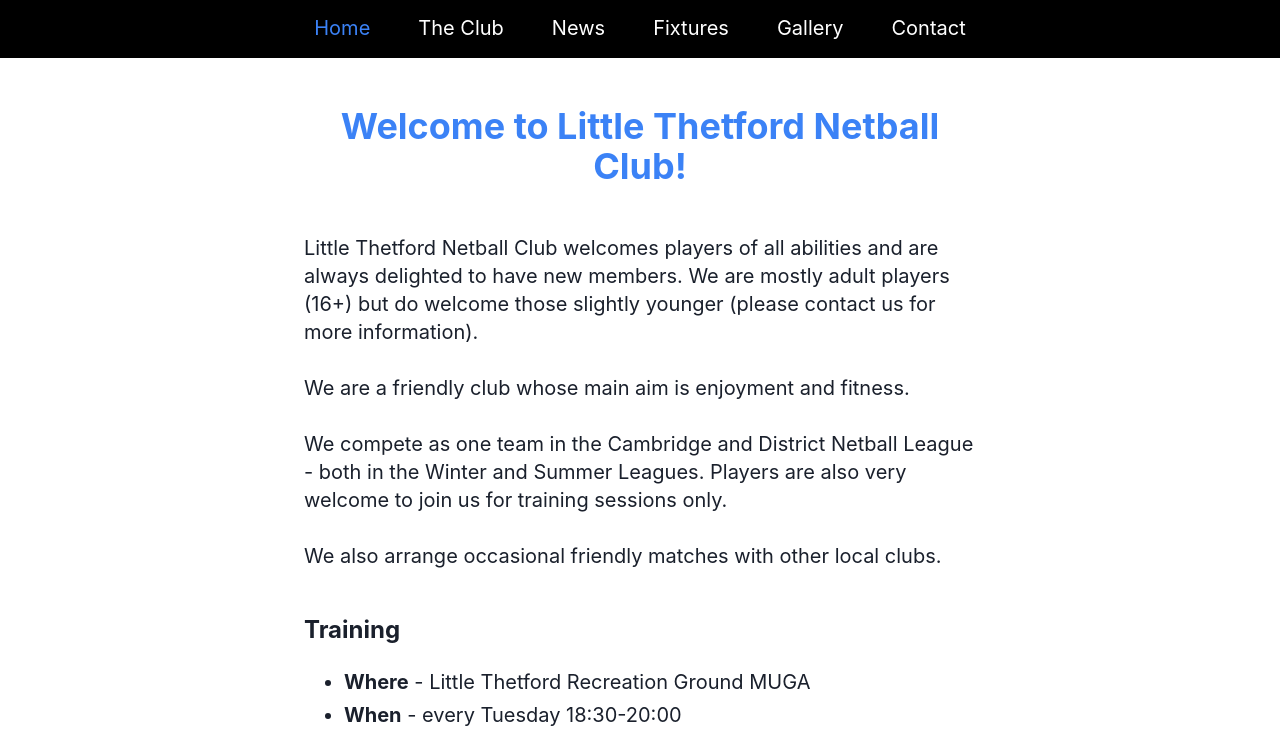
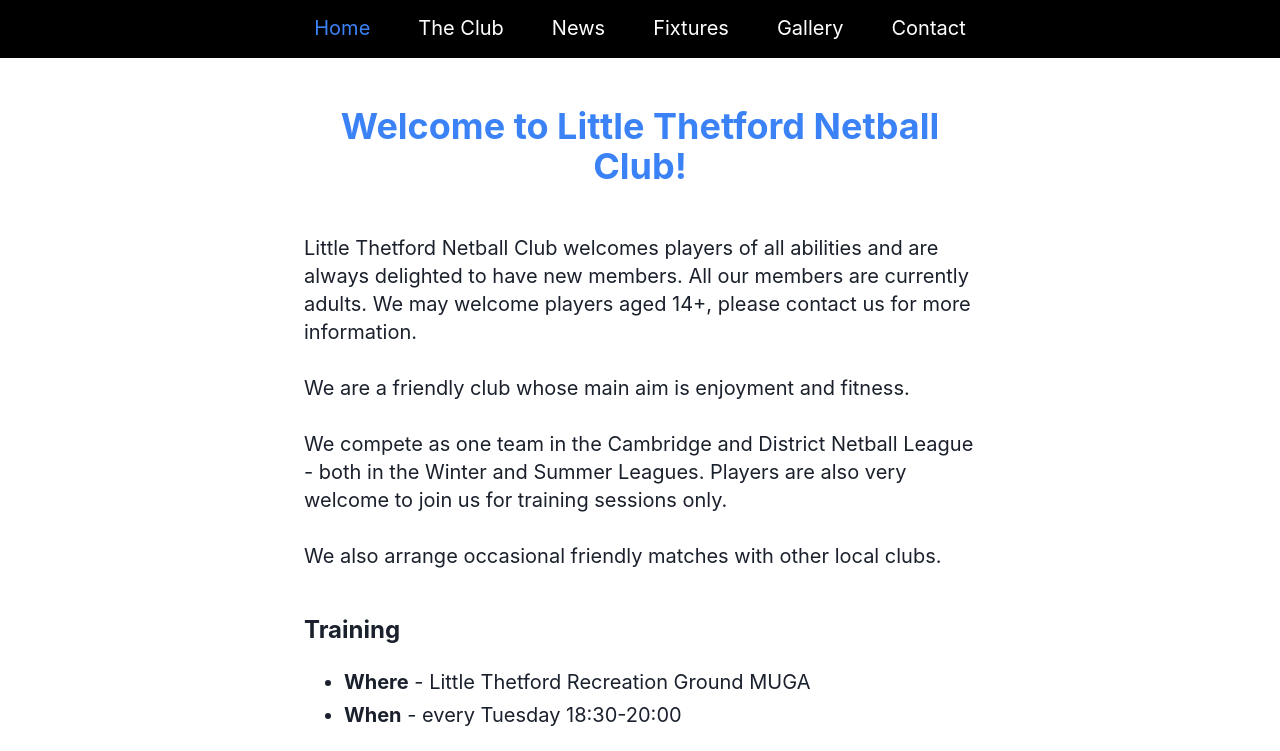
Before and after one commit to JamesArmer/little-thetford-netball-club, a Next.js app: page / in a window 1280 px wide. Shown: the part 508-1259 px from the top of the page. Built offline with nearby package versions, Linux system fonts and the light colour scheme.

Commit message:
feat: final photo and text changes

```diff
--- a/pages/index.tsx
+++ b/pages/index.tsx
@@ -16,9 +16,9 @@
         <div className="w-11/12 sm:w-3/5 py-4">
           <p className="text-xl">
             Little Thetford Netball Club welcomes players of all abilities and
-            are always delighted to have new members. We are mostly adult
-            players (16+) but do welcome those slightly younger (please contact
-            us for more information).
+            are always delighted to have new members. All our members are
+            currently adults. We may welcome players aged 14+, please contact us
+            for more information.
             <br />
             <br />
             We are a friendly club whose main aim is enjoyment and fitness.
--- a/pages/news.tsx
+++ b/pages/news.tsx
@@ -2,7 +2,8 @@
 import Image from "next/image";
 import Layout from "../components/Layout";
 import React from "react";
-import teamMiniProsecco2 from "../public/images/team_mini_prosecoo_2_cropped.jpeg";
+import teamJumpingPic from "../public/images//2025/team_jumping_2025.jpg";
+
 import teamSummerLeaguePic from "../public/images/2025/summer_league_2025.jpg";
 
 const News: NextPage = () => {
@@ -34,10 +35,8 @@
         <div className="flex w-11/12 sm:w-3/5 py-4 sm:py-4">
           <div className="flex-auto pr-2">
             <Image
-              src={teamMiniProsecco2}
-              alt="Winter League Celebration"
-              height={782}
-              width={1257}
+              src={teamJumpingPic}
+              alt="Team Photo Prosecco Celebration"
               quality={100}
             />
           </div>
--- a/pages/the-club.tsx
+++ b/pages/the-club.tsx
@@ -2,7 +2,6 @@
 import Image from "next/image";
 import Layout from "../components/Layout";
 import React from "react";
-import teamJumpingPic from "../public/images//2025/team_jumping_2025.jpg";
 import trainingLandscapeGeorge from "../public/images/2025/team_trainging_george_2025.jpg";
 import teamLandscapeGrass from "../public/images/2025/team_training_grass_2025.jpg";
 import TMWFLogo from "../public/images/TMWF-site-icon.png";
@@ -158,13 +157,6 @@
           </ul>
         </div>
         <div className="w-11/12 sm:w-3/5 py-4">
-          <Image
-            src={teamJumpingPic}
-            alt="Team Photo Prosecco Celebration"
-            quality={100}
-          />
-        </div>
-        <div className="w-11/12 sm:w-3/5 py-4">
           <h2 className="text-2xl font-bold leading-10">
             What can you do to help the club?
           </h2>
```
